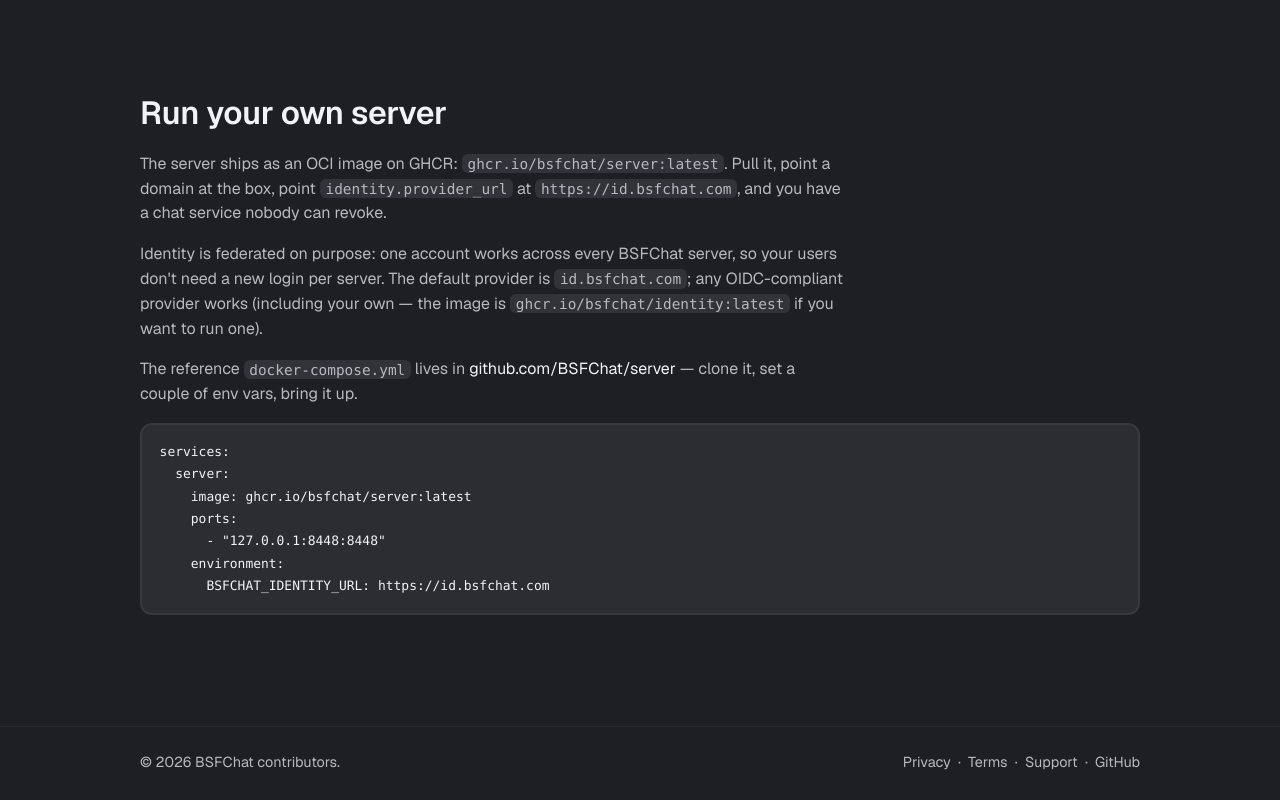
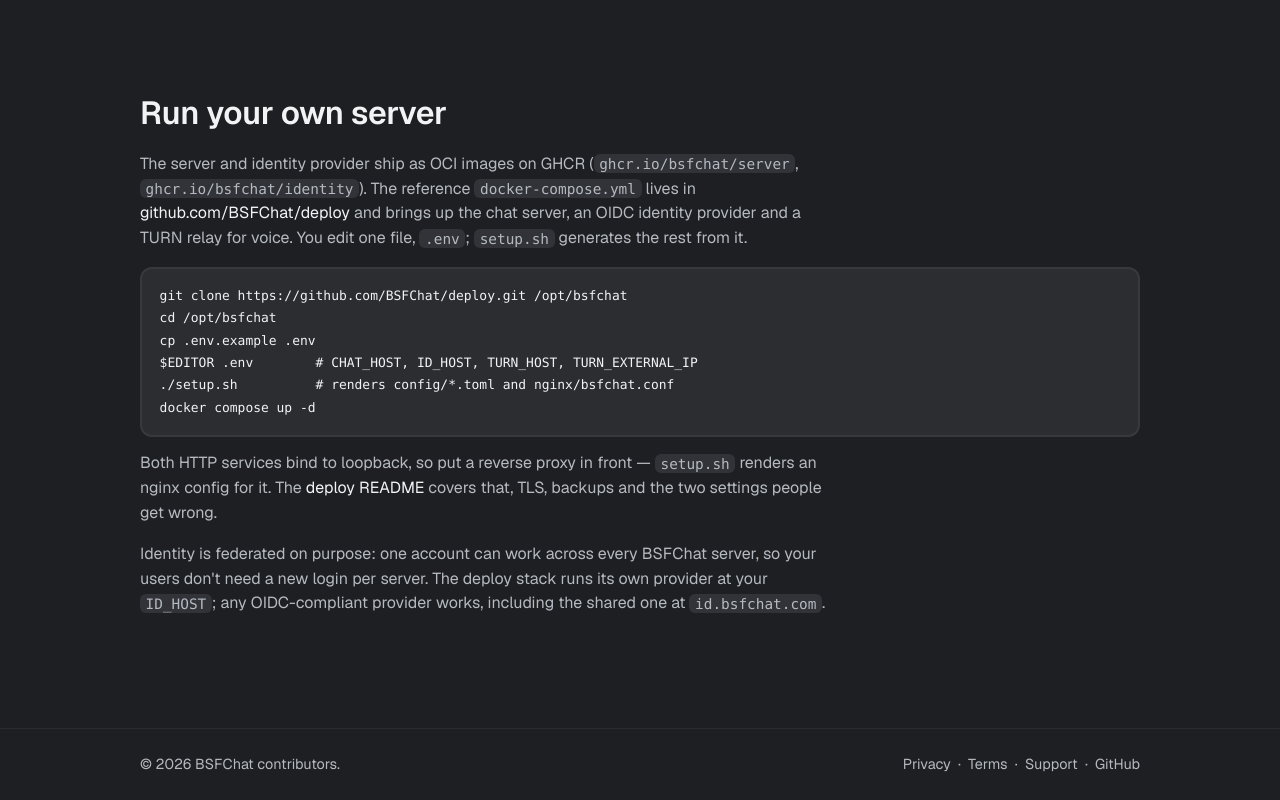
Before and after one commit to BSFChat/web, a plain HTML site: page index.html in a window 1280 px wide. Shown: the part 1451-2251 px from the top of the page. Drawn offline with Linux system fonts and the light colour scheme.

Commit message:
site: point self-hosters at BSFChat/deploy with the real quick start
The homepage and support page said the reference docker-compose.yml is
in BSFChat/server; it is in BSFChat/deploy. The homepage snippet also
set BSFCHAT_IDENTITY_URL, which nothing reads, and had no config mount,
so following it produced a server that could not start properly.

Replace the snippet with the deploy repo's own quick start (clone,
cp .env.example .env, edit, ./setup.sh, docker compose up -d), link the
repo and its README, and say that the stack runs its own identity
provider at ID_HOST rather than implying id.bsfchat.com is wired in.

Co-Authored-By: Claude Opus 5.5 <noreply@anthropic.com>

```diff
--- a/index.html
+++ b/index.html
@@ -135,34 +135,39 @@
         <div class="container">
           <h2>Run your own server</h2>
           <p>
-            The server ships as an OCI image on GHCR:
-            <code>ghcr.io/bsfchat/server:latest</code>. Pull it, point a
-            domain at the box, point <code>identity.provider_url</code> at
-            <code>https://id.bsfchat.com</code>, and you have a chat service
-            nobody can revoke.
+            The server and identity provider ship as OCI images on GHCR
+            (<code>ghcr.io/bsfchat/server</code>,
+            <code>ghcr.io/bsfchat/identity</code>). The reference
+            <code>docker-compose.yml</code> lives in
+            <a href="https://github.com/BSFChat/deploy" rel="noopener"
+              >github.com/BSFChat/deploy</a
+            >
+            and brings up the chat server, an OIDC identity provider and a
+            TURN relay for voice. You edit one file, <code>.env</code>;
+            <code>setup.sh</code> generates the rest from it.
+          </p>
+          <pre><code>git clone https://github.com/BSFChat/deploy.git /opt/bsfchat
+cd /opt/bsfchat
+cp .env.example .env
+$EDITOR .env        # CHAT_HOST, ID_HOST, TURN_HOST, TURN_EXTERNAL_IP
+./setup.sh          # renders config/*.toml and nginx/bsfchat.conf
+docker compose up -d</code></pre>
+          <p>
+            Both HTTP services bind to loopback, so put a reverse proxy in
+            front &mdash; <code>setup.sh</code> renders an nginx config for
+            it. The
+            <a href="https://github.com/BSFChat/deploy#readme" rel="noopener"
+              >deploy README</a
+            >
+            covers that, TLS, backups and the two settings people get wrong.
           </p>
           <p>
-            Identity is federated on purpose: one account works across every
-            BSFChat server, so your users don't need a new login per server.
-            The default provider is <code>id.bsfchat.com</code>; any
-            OIDC-compliant provider works (including your own — the image is
-            <code>ghcr.io/bsfchat/identity:latest</code> if you want to run
-            one).
+            Identity is federated on purpose: one account can work across
+            every BSFChat server, so your users don't need a new login per
+            server. The deploy stack runs its own provider at your
+            <code>ID_HOST</code>; any OIDC-compliant provider works, including
+            the shared one at <code>id.bsfchat.com</code>.
           </p>
-          <p>
-            The reference <code>docker-compose.yml</code> lives in
-            <a href="https://github.com/BSFChat/server" rel="noopener"
-              >github.com/BSFChat/server</a
-            >
-            — clone it, set a couple of env vars, bring it up.
-          </p>
-          <pre><code>services:
-  server:
-    image: ghcr.io/bsfchat/server:latest
-    ports:
-      - "127.0.0.1:8448:8448"
-    environment:
-      BSFCHAT_IDENTITY_URL: https://id.bsfchat.com</code></pre>
         </div>
       </section>
     </main>
```
Also changed, not shown: support/index.html (+4 -1 lines).
